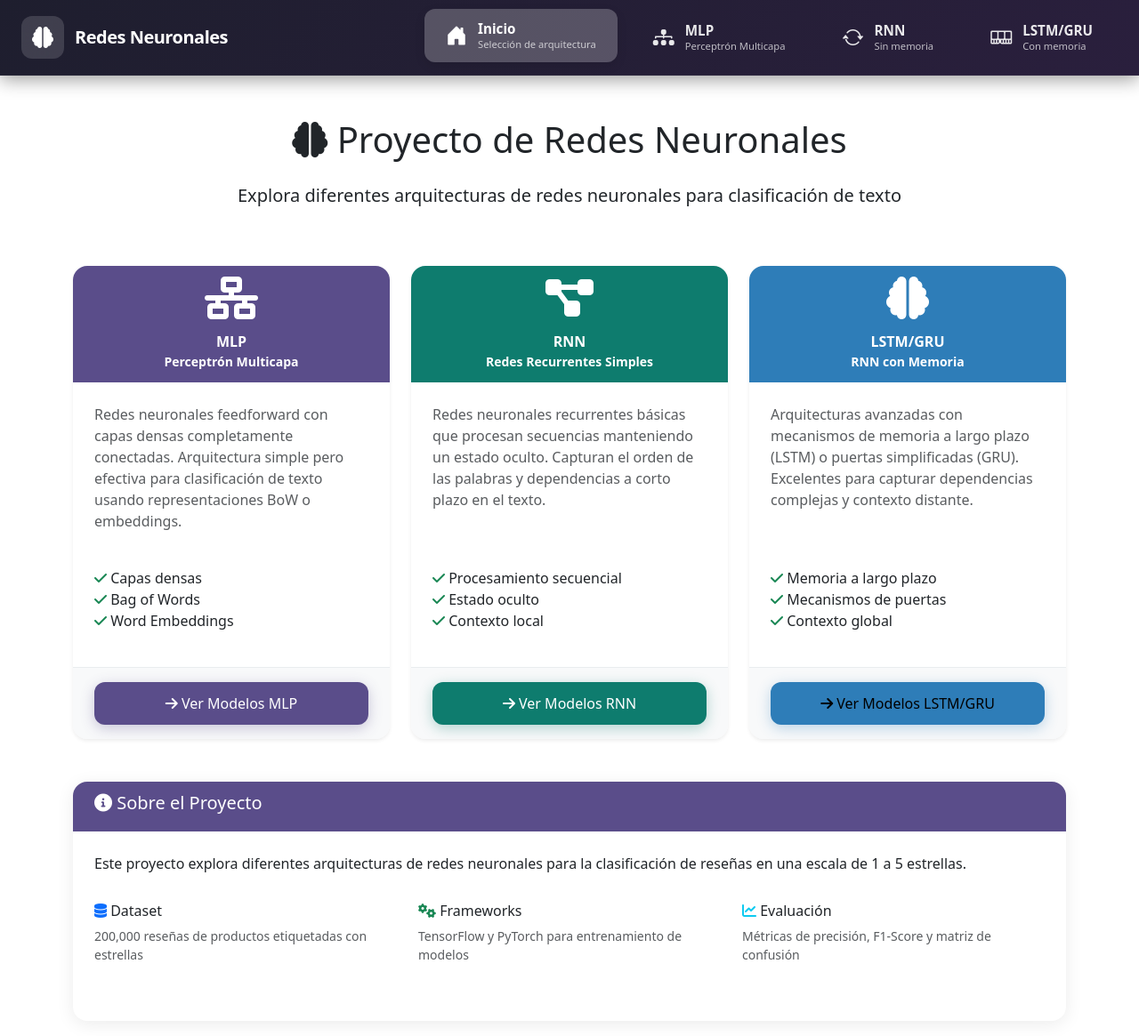
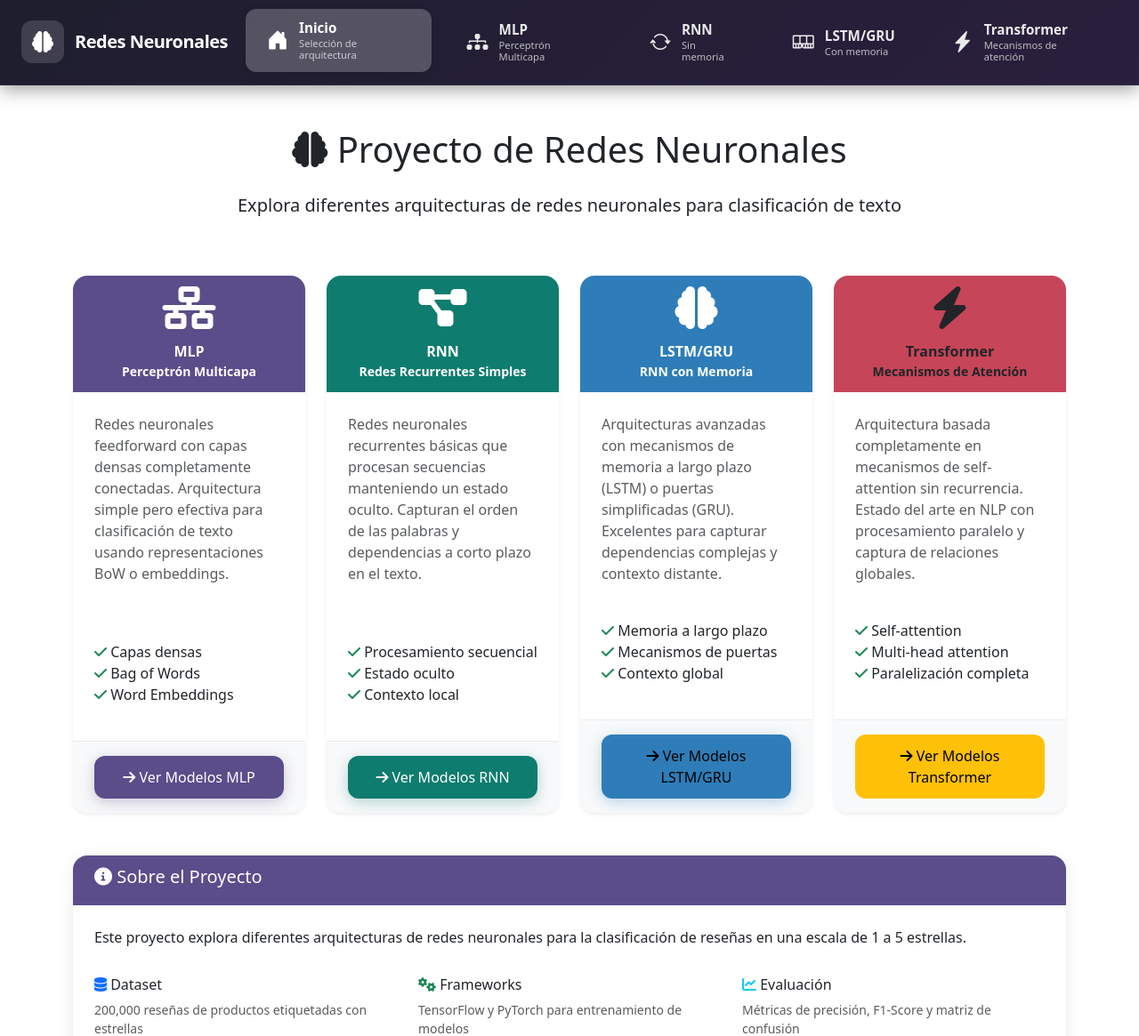
Before and after one commit to Yenreh/ProjectNeunoralNets, a Flask app: page / in a window 1280 px wide. Shown: the top 1165 px of the page at 89% size. Run offline with Flask 3, Linux system fonts and the light colour scheme.

Commit message:
Add Transformer model support and update templates for project part 4

```diff
--- a/controllers/model_loader.py
+++ b/controllers/model_loader.py
@@ -190,7 +190,7 @@ def load_model_and_preprocessor(model_name):
         model_dir = None
         framework = None
 
-        for subdir in ["project_part_1", "project_part_2", "project_part_3"]:
+        for subdir in ["project_part_1", "project_part_2", "project_part_3", "project_part_4"]:
             test_dir = os.path.join("models", subdir)
             test_framework = get_model_framework(model_name, test_dir)
             if test_framework:
--- a/controllers/routes.py
+++ b/controllers/routes.py
@@ -47,13 +47,20 @@ def register_routes(app):
         stats = load_model_stats()
         return render_template("lstm_models.html", models=models, stats=stats)
 
+    @app.route("/transformer")
+    def transformer_models():
+        """Página de modelos Transformer - Parte 4"""
+        models = load_available_models(subdir="project_part_4")
+        stats = load_model_stats()
+        return render_template("transformer_models.html", models=models, stats=stats)
+
     @app.route("/model/<model_name>")
     def model_interface(model_name):
         """Interfaz de prueba para un modelo específico"""
         # Buscar modelo en todas las partes del proyecto
         all_models = []
         model_subdir = None
-        for part in ["project_part_1", "project_part_2", "project_part_3"]:
+        for part in ["project_part_1", "project_part_2", "project_part_3", "project_part_4"]:
             models = load_available_models(subdir=part)
             for m in models:
                 all_models.append(m["name"])
@@ -133,7 +140,7 @@ def register_routes(app):
         all_models = []
         stats = load_model_stats()
 
-        for part in ["project_part_1", "project_part_2", "project_part_3"]:
+        for part in ["project_part_1", "project_part_2", "project_part_3", "project_part_4"]:
             models = load_available_models(subdir=part)
             for model in models:
                 model_name = model["name"]
--- a/templates/base.html
+++ b/templates/base.html
@@ -73,6 +73,15 @@
                         </div>
                     </a>
                 </li>
+                <li class="nav-item">
+                    <a class="nav-link modern-nav-link {% if request.endpoint == 'transformer_models' %}active{% endif %}" href="{{ url_for('transformer_models') }}">
+                        <i class="bi bi-lightning-charge-fill"></i>
+                        <div class="nav-link-content">
+                            <span class="nav-link-title">Transformer</span>
+                            <small class="nav-link-subtitle">Mecanismos de atención</small>
+                        </div>
+                    </a>
+                </li>
             </ul>
         </div>
     </div>
--- a/templates/index.html
+++ b/templates/index.html
@@ -15,7 +15,7 @@
 
 <div class="row g-4">
     <!-- Tarjeta MLP -->
-    <div class="col-lg-4 d-flex">
+    <div class="col-lg-3 col-md-6 d-flex">
         <div class="card h-100 shadow-sm w-100">
             <div class="card-header bg-primary text-white text-center">
                 <i class="fas fa-network-wired fa-3x mb-3"></i>
@@ -42,7 +42,7 @@
     </div>
 
     <!-- Tarjeta RNN sin Memoria -->
-    <div class="col-lg-4 d-flex">
+    <div class="col-lg-3 col-md-6 d-flex">
         <div class="card h-100 shadow-sm w-100">
             <div class="card-header bg-success text-white text-center">
                 <i class="fas fa-project-diagram fa-3x mb-3"></i>
@@ -69,7 +69,7 @@
     </div>
 
     <!-- Tarjeta RNN con Memoria -->
-    <div class="col-lg-4 d-flex">
+    <div class="col-lg-3 col-md-6 d-flex">
         <div class="card h-100 shadow-sm w-100">
             <div class="card-header bg-info text-white text-center">
                 <i class="fas fa-brain fa-3x mb-3"></i>
@@ -90,6 +90,33 @@
             <div class="card-footer">
                 <a href="{{ url_for('lstm_models') }}" class="btn btn-info w-100">
                     <i class="fas fa-arrow-right"></i> Ver Modelos LSTM/GRU
+                </a>
+            </div>
+        </div>
+    </div>
+
+    <!-- Tarjeta Transformer -->
+    <div class="col-lg-3 col-md-6 d-flex">
+        <div class="card h-100 shadow-sm w-100">
+            <div class="card-header bg-warning text-dark text-center">
+                <i class="fas fa-bolt fa-3x mb-3"></i>
+                <h3 class="card-title mb-0">Transformer</h3>
+                <small>Mecanismos de Atención</small>
+            </div>
+            <div class="card-body d-flex flex-column">
+                <p class="text-muted flex-grow-1">
+                    Arquitectura basada completamente en mecanismos de self-attention sin recurrencia.
+                    Estado del arte en NLP con procesamiento paralelo y captura de relaciones globales.
+                </p>
+                <ul class="list-unstyled mb-3">
+                    <li><i class="fas fa-check text-success"></i> Self-attention</li>
+                    <li><i class="fas fa-check text-success"></i> Multi-head attention</li>
+                    <li><i class="fas fa-check text-success"></i> Paralelización completa</li>
+                </ul>
+            </div>
+            <div class="card-footer">
+                <a href="{{ url_for('transformer_models') }}" class="btn btn-warning w-100">
+                    <i class="fas fa-arrow-right"></i> Ver Modelos Transformer
                 </a>
             </div>
         </div>
--- a/templates/lstm_models.html
+++ b/templates/lstm_models.html
@@ -28,7 +28,7 @@
 </div>
 {% endif %}
 
-<div class="row mt-5">
+{# <div class="row mt-5">
     <div class="col-md-12">
         <div class="card">
             <div class="card-header bg-info text-white">
@@ -45,5 +45,5 @@
             </div>
         </div>
     </div>
-</div>
+</div> #}
 {% endblock %}
--- a/templates/mlp_models.html
+++ b/templates/mlp_models.html
@@ -28,7 +28,7 @@
 </div>
 {% endif %}
 
-<div class="row mt-5">
+{# <div class="row mt-5">
     <div class="col-md-12">
         <div class="card">
             <div class="card-header">
@@ -46,5 +46,5 @@
             </div>
         </div>
     </div>
-</div>
+</div> #}
 {% endblock %}
--- a/templates/rnn_models.html
+++ b/templates/rnn_models.html
@@ -28,7 +28,7 @@
 </div>
 {% endif %}
 
-<div class="row mt-5">
+{# <div class="row mt-5">
     <div class="col-md-12">
         <div class="card">
             <div class="card-header bg-success text-white">
@@ -45,5 +45,5 @@
             </div>
         </div>
     </div>
-</div>
+</div> #}
 {% endblock %}
```
Also changed, not shown: templates/transformer_models.html (added, +50 -0 lines).
